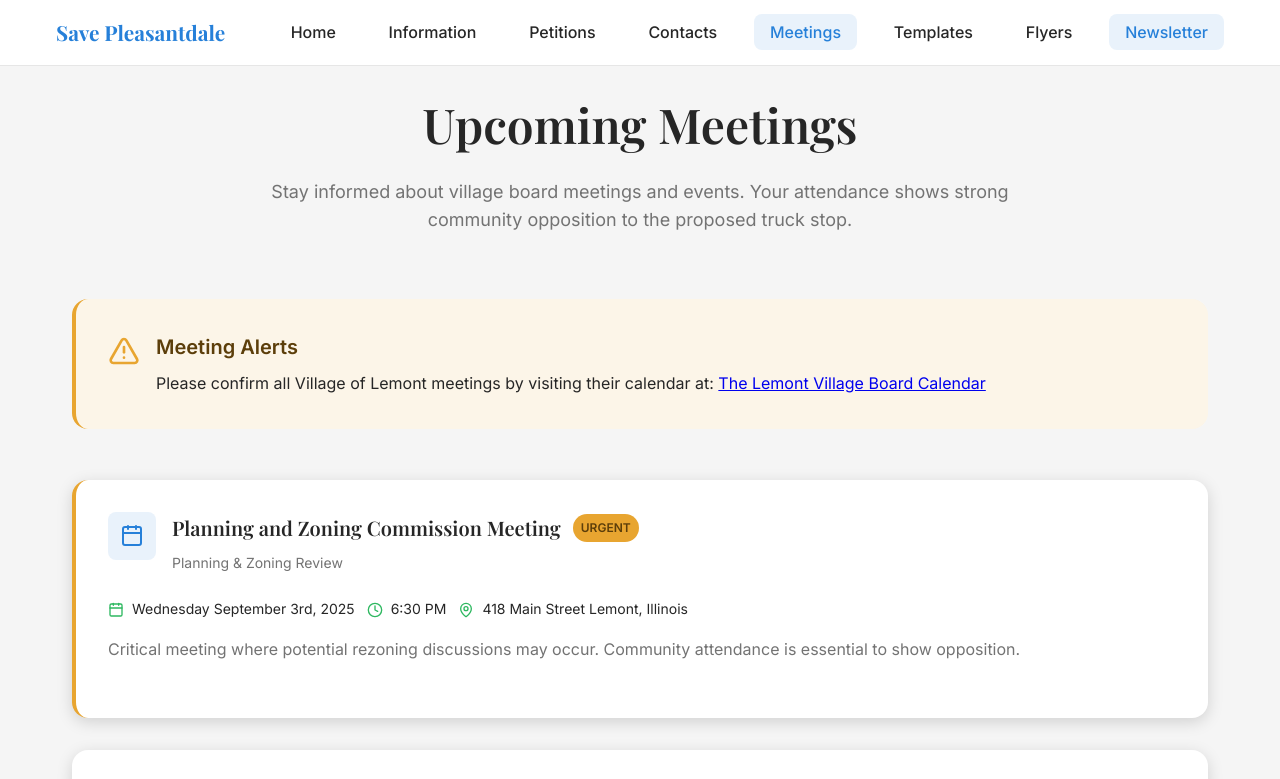
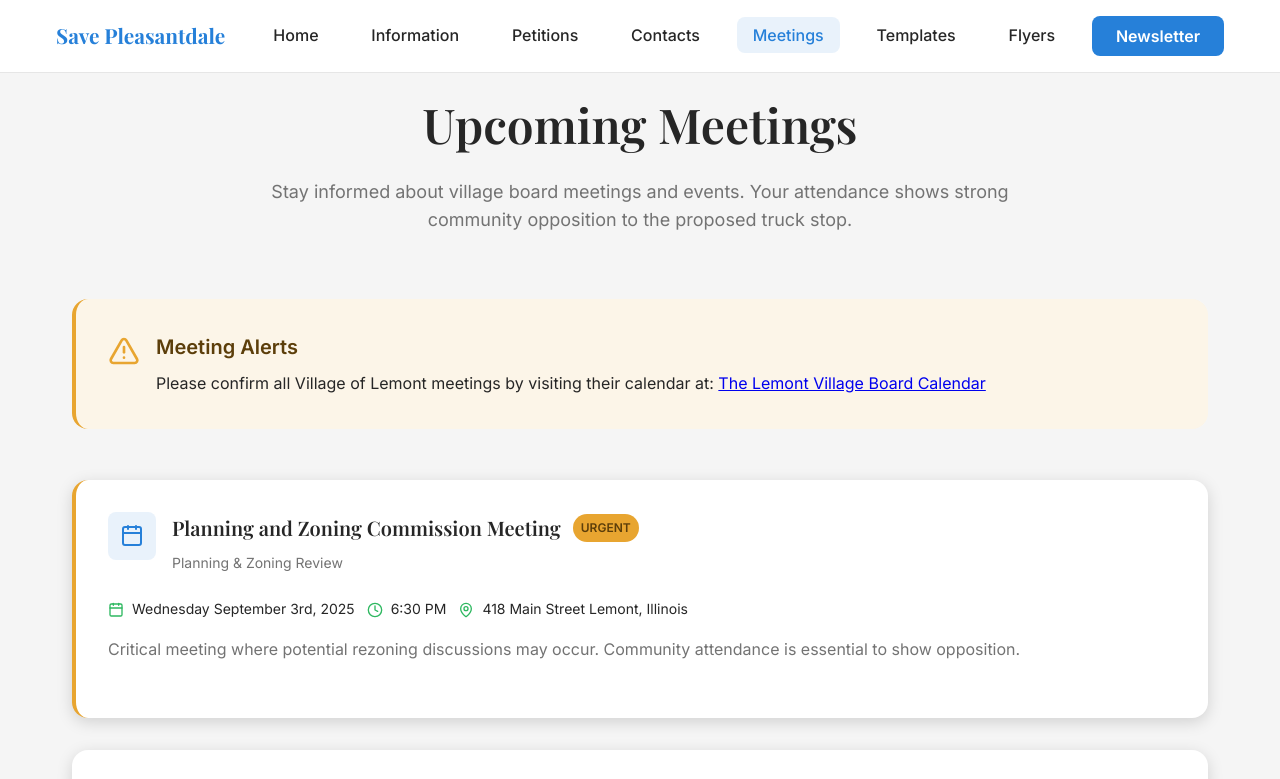
Before and after one commit to antwixx/savepleasantdale, a plain HTML site: page meetings.html in a window 1280 px wide. Shown: the top 779 px of the page. Drawn offline with nearby package versions, Linux system fonts and the light colour scheme.

Commit message:
Update meetings.html

```diff
--- a/meetings.html
+++ b/meetings.html
@@ -31,7 +31,7 @@
                     <li><a href="meetings.html" class="nav-link active">Meetings</a></li>
                     <li><a href="templates.html" class="nav-link">Templates</a></li>
                     <li><a href="flyers.html" class="nav-link">Flyers</a></li>
-					<li><a href="newsletter.html" class="nav-link active">Newsletter</a></li>
+					<li><a href="newsletter.html" class="btn btn-primary">Newsletter</a></li>
                 </ul>
             </div>
         </nav>
```
